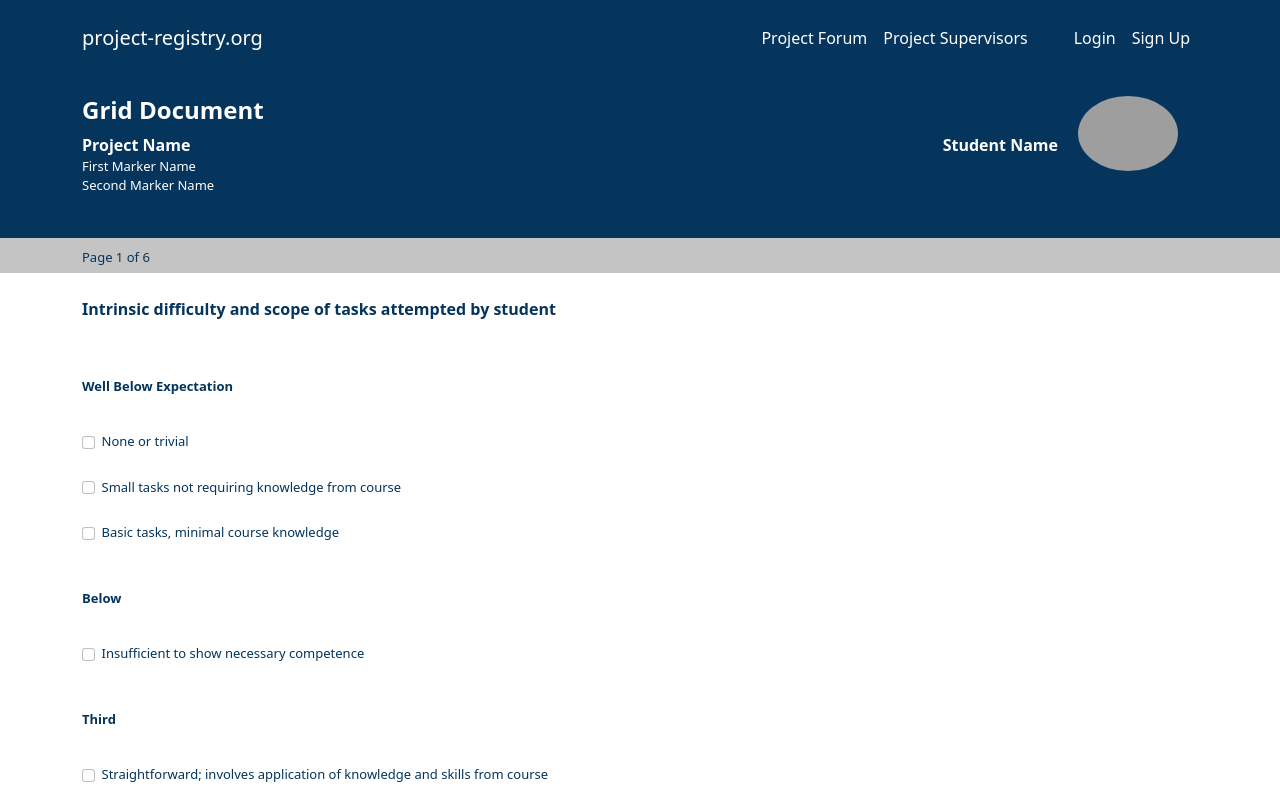
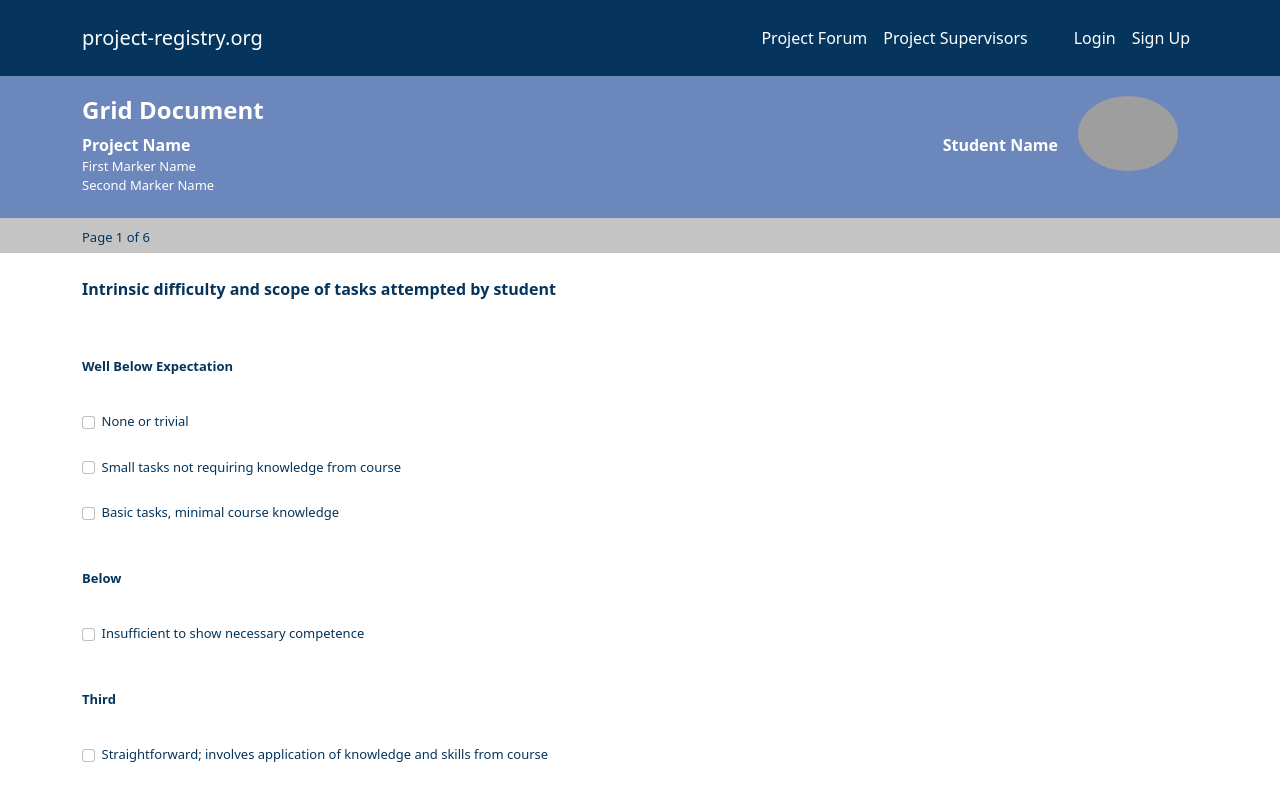
Before and after one commit to Appromode/front-end, a Next.js app: page /marking-system/grid-doc-pg1 in a window 1280 px wide. Shown: the top 800 px of the page. Built offline with nearby package versions, Linux system fonts and the light colour scheme; grey boxes are pictures that could not be loaded.

Commit message:
Changed the header of the page to light blue so it does not clash with the nav bar

```diff
--- a/components/styles.module.scss
+++ b/components/styles.module.scss
@@ -2,12 +2,12 @@
 
 .header {
     background-color: $default-lightgrey;
-    height: 197px;
+    height: 177px;
 }
 
 .topbar {
-    background-color: $default-blue;
-    height: 162px;
+    background-color: $default-lightblue;
+    height: 142px;
 }
 
 #headertext {
@@ -57,7 +57,7 @@
     color: $default-blue;
     font-size: small;
     list-style-type: none;
-    padding-top: 32px;
+    padding-top: 12px;
 }
 
 #pageid {
```
